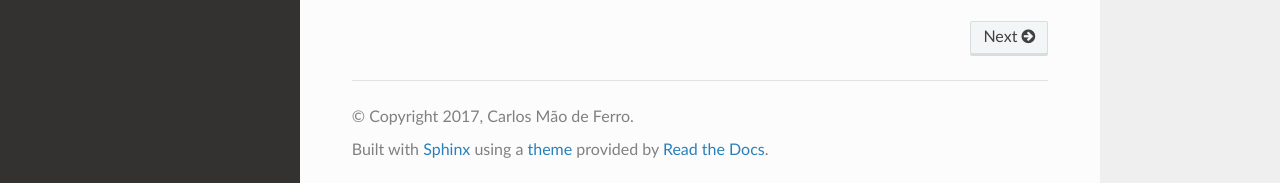
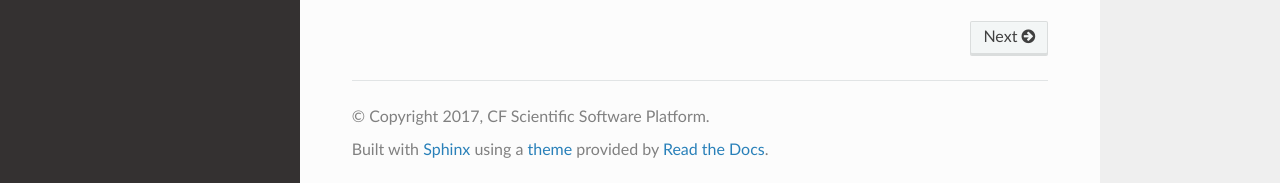
Before and after one commit to pybpod/pybpod-api, a Sphinx documentation site: the page built from docs/source/index.rst, in a window 1280 px wide and 1046 px high. Shown: the part 860-1043 px from the top of the window. Built offline with Sphinx 7.4.7 and the Read the Docs theme 2.0.0, drawn with Linux system fonts in a browser that asks for light colours.

Commit message:
Change copyright info on sphinx

```diff
--- a/docs/source/conf.py
+++ b/docs/source/conf.py
@@ -61,7 +61,7 @@ master_doc = 'index'
 
 # General information about the project.
 project = 'pybpod-api'
-copyright = '2017, Carlos Mão de Ferro'
+copyright = '2017, CF Scientific Software Platform'
 author = 'Carlos Mão de Ferro'
 
 # The version info for the project you're documenting, acts as replacement for
```
